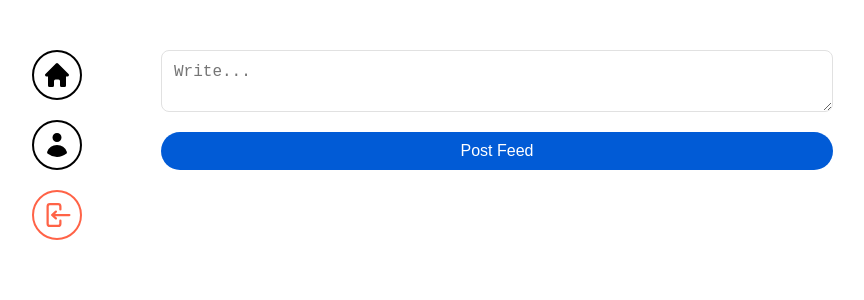
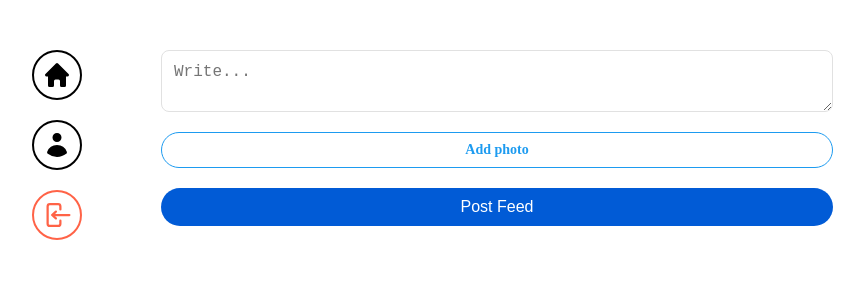
Before and after one commit to minhoo03/Lecture_SNS, a React (Vite) app: page / in a window 1280 px wide. Shown: the top 300 px of the page, without its empty margins (237-1101 px from the left). Built offline with nearby package versions, Linux system fonts and the light colour scheme; no server answers; sample sign-in values are in the browser's storage; the HTML template or start-up script is replaced by a standard one.

Commit message:
Storage 이미지 저장

```diff
--- a/src/components/post-write-form.tsx
+++ b/src/components/post-write-form.tsx
@@ -1,7 +1,8 @@
-import { addDoc, collection } from 'firebase/firestore';
+import { addDoc, collection, updateDoc } from 'firebase/firestore';
 import { useState } from 'react';
 import { styled } from 'styled-components';
-import { auth, db } from '../firebase'
+import { auth, db, storage } from '../firebase'
+import { getDownloadURL, ref, uploadBytes } from 'firebase/storage';
 
 const Form = styled.form`
     display: flex;
@@ -22,6 +23,21 @@ const TextArea = styled.textarea`
     }
 `
 
+const AttachFileButton = styled.label`
+  padding: 10px 0px;
+  color: #1d9bf0;
+  text-align: center;
+  border-radius: 20px;
+  border: 1px solid #1d9bf0;
+  font-size: 14px;
+  font-weight: 600;
+  cursor: pointer;
+`;
+
+const AttachFileInput = styled.input`
+  display: none;
+`;
+
 const SubmitBtn = styled.input`
     background-color: #015bd6;
     color: #fff;
@@ -36,8 +52,18 @@ const PostWriteForm = () => {
     const [isLoading, setIsLoading] = useState<boolean>(false);
     const [feed, setFeed] = useState<string>("");
 
+    const [file, setFile] = useState<File | null>(null);
+
     const onChange = (e: React.ChangeEvent<HTMLTextAreaElement>) => {
         setFeed(e.target.value)
+    }
+
+    const onFileChange = (e: React.ChangeEvent<HTMLInputElement>) => {
+        const { files } = e.target
+
+        if (files && files.length === 1) {
+            setFile(files[0])
+        }
     }
 
     const onSubmit = async (e: React.FormEvent<HTMLFormElement>) => {
@@ -51,12 +77,30 @@ const PostWriteForm = () => {
 
         try {
             setIsLoading(true)
-            await addDoc(collection(db, "feeds"), { // db의 feeds 콜렉션에 document 추가, { 추가할 데이터 }
+            const doc = await addDoc(collection(db, "feeds"), { // db의 feeds 콜렉션에 document 추가, { 추가할 데이터 }
                 feed,
                 createdAt: Date.now(),
                 userName: user.displayName || "human",
                 userId: user.uid
             })
+
+            // 파일 유무
+            if (file) {
+                // 업로드 된 파일이 저장되는 폴더명과 파일명 지정
+                const locationRef = ref(
+                    storage, // 인스턴스
+                    `feeds/${user.uid}-${user.displayName}/${doc.id}`// feeds/각 유저의 고유 폴더/파일명
+                )
+
+                const result = await uploadBytes(locationRef, file) // 어떤 파일을 어디에 저장할 것인지
+                // promise 반환 -> 업로드 결과에 대한 참조
+                const url = await getDownloadURL(result.ref)
+
+                await updateDoc(doc, {
+                    photo: url
+                })
+            }
+
         } catch (e) {
             console.log(e)
         } finally {
@@ -68,6 +112,18 @@ const PostWriteForm = () => {
     return (
         <Form onSubmit={onSubmit}>
             <TextArea onChange={onChange} placeholder='Write...' maxLength={180} value={feed} />
+
+            <AttachFileButton htmlFor="file">
+                {file ? "Photo added" : "Add photo"}
+            </AttachFileButton>
+
+            <AttachFileInput
+                onChange={onFileChange}
+                type="file"
+                id="file"
+                accept="image/*"
+            />
+
             <SubmitBtn type="submit" value={isLoading ? "Posting..." : "Post Feed"} />
         </Form>
     )
--- a/src/firebase.ts
+++ b/src/firebase.ts
@@ -2,6 +2,7 @@
 import { getAuth } from 'firebase/auth'
 import { initializeApp } from "firebase/app";
 import { getFirestore } from 'firebase/firestore';
+import { getStorage } from 'firebase/storage';
 // TODO: Add SDKs for Firebase products that you want to use
 // https://firebase.google.com/docs/web/setup#available-libraries
 
@@ -18,6 +19,11 @@ const firebaseConfig = {
 // Initialize Firebase
 const app = initializeApp(firebaseConfig);
 
+// 인증
 export const auth = getAuth(app)
 
+// DB
 export const db = getFirestore(app);
+
+// 이미지 저장
+export const storage = getStorage(app);
```
